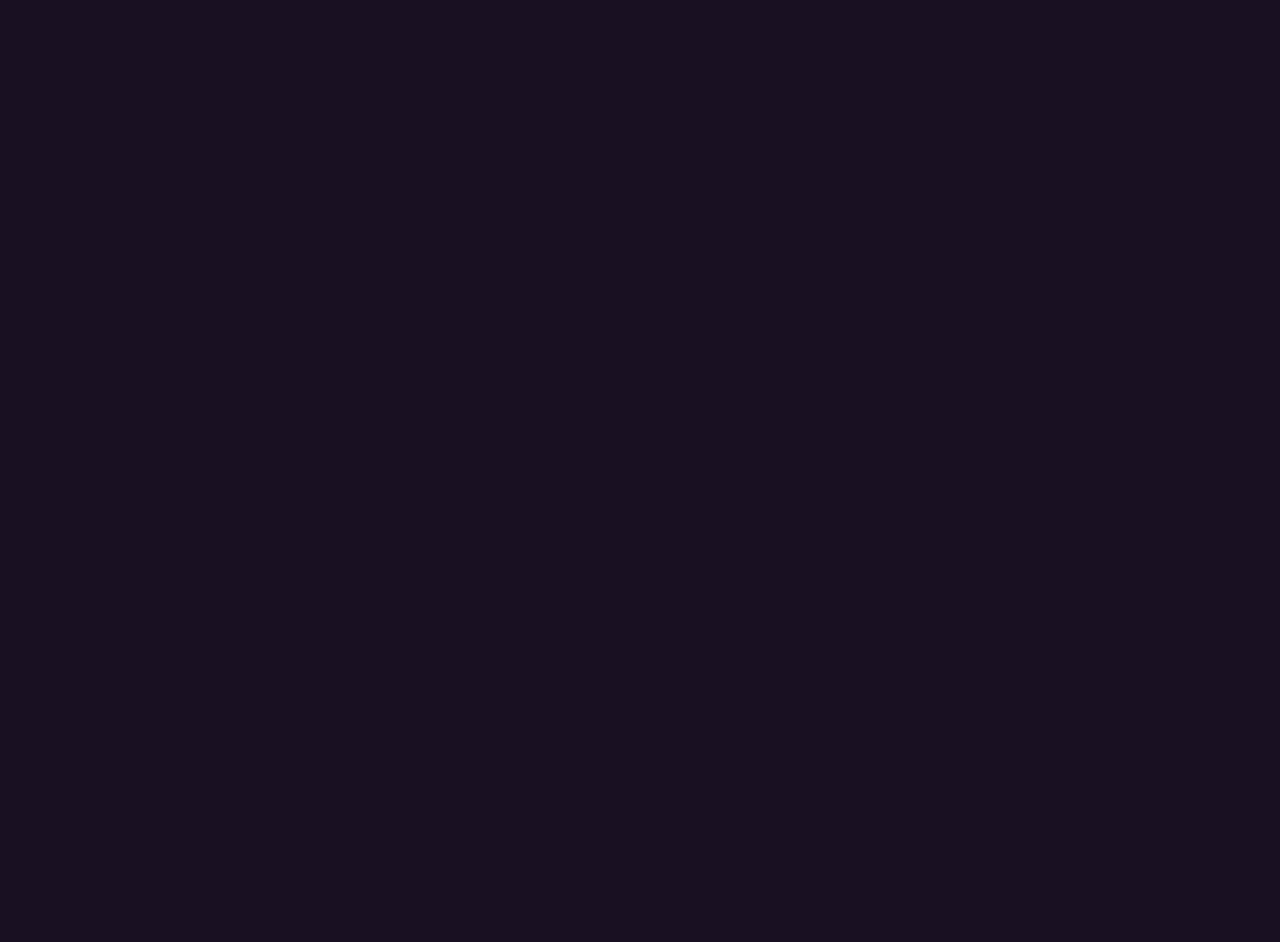
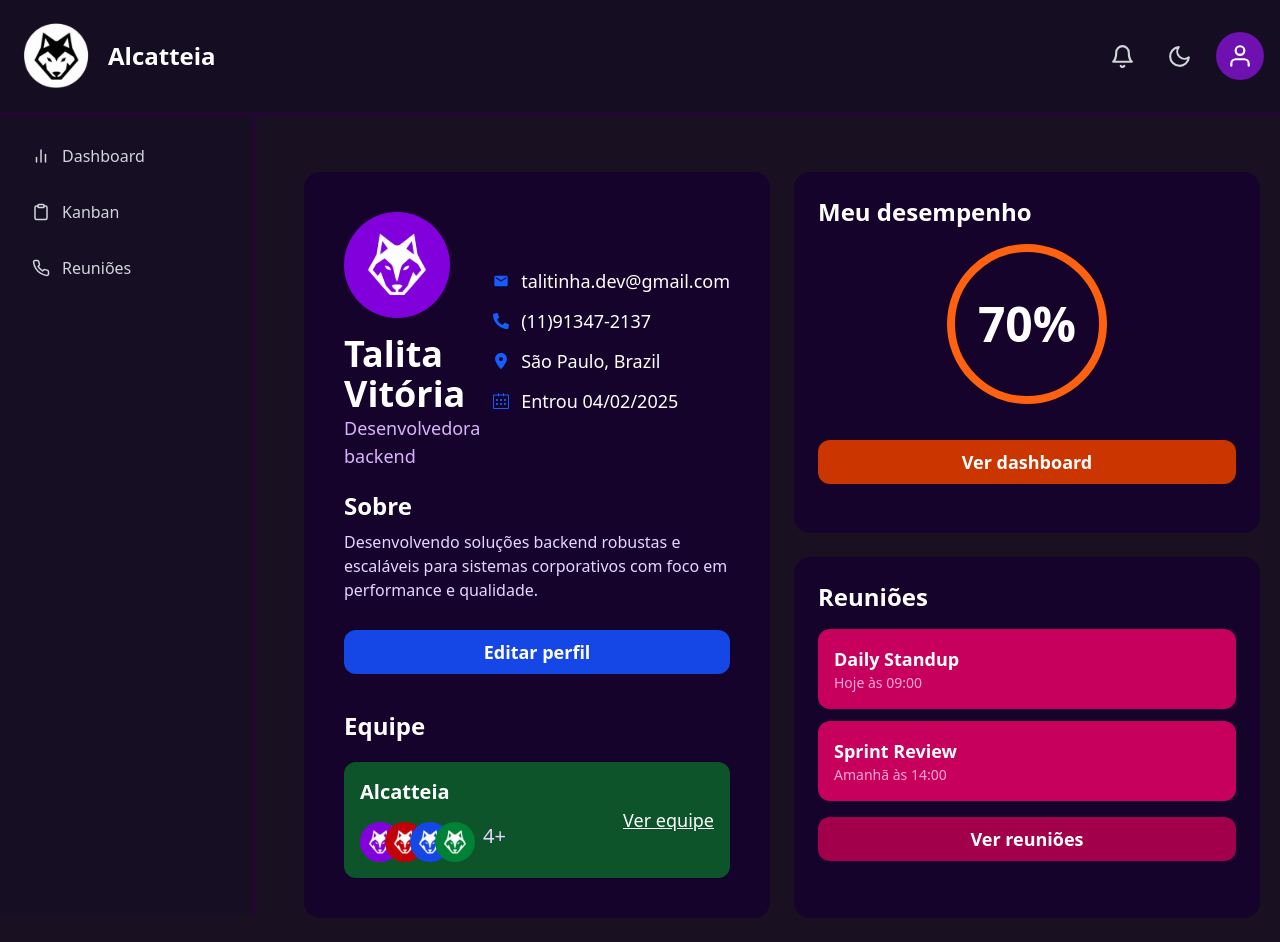
Before and after one commit to Alcatteia/alcatteia_front-end, a React (Vite) app: page /user-profile in a window 1280 px wide. Before the commit this address had no page. Before the commit the page ends 800 px from the top, so only its background shows below. Built offline with nearby package versions, Linux system fonts and the light colour scheme.

Commit message:
desenvolve componentes de perfil do usuário

```diff
--- a/src/App.jsx
+++ b/src/App.jsx
@@ -25,6 +25,8 @@ import MemberDashboard from "./pages/Dashboard/MemberDashboard";
 
 import Meetings from "./pages/Meetings/Meetings";
 import Calls from "./pages/Calls/Calls";
+
+import UserProfile from "./pages/UserProfile/UserProfile";
 
 
 
@@ -99,6 +101,17 @@ function App() {
                     />
 
 
+                    {/* Rota para página Perfil do Usuário */}
+                    <Route
+                        path="/user-profile"
+                        element={
+                            <LayoutWithSidebar>
+                                <UserProfile />
+                            </LayoutWithSidebar>
+                        }
+                    />
+
+
 
 
 
--- a/src/pages/Kanban/Kanban.jsx
+++ b/src/pages/Kanban/Kanban.jsx
@@ -44,10 +44,10 @@ export default function Kanban() {
             onReject={() => rejectParticipation(currentRequest.taskId, currentRequest.requester)}
           />
         )}
-        <div className="flex h-screen bg-[#160F23] text-white overflow-hidden">
+        <div className="flex h-screen text-white overflow-hidden">
           {/* <Sidebar /> */}
           <div className="flex-1 flex flex-col overflow-hidden">
-            <main className="flex-1 pl-4 sm:pl-6 md:pl-8 lg:pl-12 xl:px-16 xl:pr-5 pb-6  overflow-auto scrollbar-thin scrollbar-thumb-[#2D1B4F] scrollbar-track-transparent">
+            <main className="flex-1 pl-4 sm:pl-6 md:pl-8 lg:pl-12 xl:px-16 xl:pr-5 pb-6 overflow-auto scrollbar-thin scrollbar-thumb-[#2D1B4F] scrollbar-track-transparent">
               <CategoryPanel />
             </main>
           </div>
--- /dev/null
+++ b/src/pages/UserProfile/UserProfile.jsx
@@ -0,0 +1,119 @@
+import LogoPerfil from "../../assets/login/logo_login.svg";
+import { MdEmail } from "react-icons/md";
+import { FaPhoneAlt } from "react-icons/fa";
+import { FaLocationDot } from "react-icons/fa6";
+import { SlCalender } from "react-icons/sl";
+
+
+
+const UserProfile = () => {
+    return (
+        <section className="pl-4 sm:pl-6 md:pl-8 lg:pl-12 xl:px-16 xl:pr-5 pb-6 min-h-scree text-white grid grid-cols-1 lg:grid-cols-2 gap-6">
+            <div className="bg-[#16032C] rounded-2xl p-10 col-span-1 flex flex-col gap-4">
+                <div>
+                    <div className="flex items-center justify-between">
+                        <div className="flex flex-col">
+                            <div className="bg-purple-700 rounded-full w-max">
+                                <img src={LogoPerfil} alt="Logo Alcatteia" />
+                            </div>
+                            <h2 className="text-xl lg:text-2xl xl:text-4xl font-bold mt-4">Talita Vitória</h2>
+                            <p className="text-sm lg:text-base xl:text-lg text-purple-300">Desenvolvedora backend</p>
+                        </div>
+                        <div className="space-y-3">
+                            <div className="flex items-center gap-3 text-white">
+                                <MdEmail size={16} className="text-blue-600" />
+                                <span className="lg:text-lg">talitinha.dev@gmail.com</span>
+                            </div>
+                            <div className="flex items-center gap-3 text-white">
+                                <FaPhoneAlt size={16} className="text-blue-600" />
+                                <span className="lg:text-lg">(11)91347-2137</span>
+                            </div>
+                            <div className="flex items-center gap-3 text-white">
+                                <FaLocationDot size={16} className="text-blue-600" />
+                                <span className="lg:text-lg">São Paulo, Brazil</span>
+                            </div>
+                            <div className="flex items-center gap-3 text-white">
+                                <SlCalender size={16} className="text-blue-600" />
+                                <span className="lg:text-lg">Entrou 04/02/2025</span>
+                            </div>
+                        </div>
+                    </div>
+
+                    {/* Sobre */}
+                    <div className="mt-5">
+                        <h3 className="font-bold text-lg lg:text-xl xl:text-2xl mb-1">Sobre</h3>
+                        <p className="mt-2 text-sm lg:text-base text-purple-200">
+                            Desenvolvendo soluções backend robustas e escaláveis para sistemas corporativos com foco em performance e qualidade.
+                        </p>
+                    </div>
+
+                    <button className="bg-blue-700 font-semibold hover:bg-blue-600 transition rounded-xl py-2 w-full mt-7 text-sm lg:text-lg">
+                        Editar perfil
+                    </button>
+                </div>
+
+
+                {/* Equipe */}
+                <div className="mt-5">
+                    <h3 className="font-bold text-lg lg:text-xl xl:text-2xl mb-1">Equipe</h3>
+                    <div className="bg-green-900 mt-5 rounded-xl p-4 flex items-center justify-between">
+                        <div>
+                            <p className="font-semibold text-base lg:text-lg xl:text-xl">Alcatteia</p>
+                            <div className="flex mt-4">
+                                <div className="bg-purple-700 mr-[-15px] h-10 w-10 rounded-full">
+                                    <img src={LogoPerfil} alt="Logo Alcatteia" className="w-full h-full" />
+                                </div>
+                                <div className="bg-red-700 h-10 w-10 mr-[-15px] rounded-full">
+                                    <img src={LogoPerfil} alt="Logo Alcatteia" className="w-full h-full" />
+                                </div>
+                                <div className="bg-blue-700 h-10 w-10 mr-[-15px] rounded-full">
+                                    <img src={LogoPerfil} alt="Logo Alcatteia" className="w-full h-full" />
+                                </div>
+                                <div className="bg-green-700 h-10 w-10 rounded-full">
+                                    <img src={LogoPerfil} alt="Logo Alcatteia" className="w-full h-full" />
+                                </div>
+                                <span className="text-sm lg:text-lg xl:text-xl text-purple-200 ml-2">4+</span>
+                            </div>
+                        </div>
+                        <button className="text-sm lg:text-lg underline">Ver equipe</button>
+                    </div>
+                </div>
+            </div>
+
+            <div className="flex flex-col">
+                {/* Desempenho */}
+                <div className="bg-[#16032C] rounded-2xl p-6 flex-1/2 col-span-1">
+                    <h3 className="font-bold text-lg lg:text-xl xl:text-2xl mb-4">Meu desempenho</h3>
+                    <div className="flex justify-center mb-4">
+                        <div className="relative w-24 h-24 lg:w-28 lg:h-28 xl:w-40 xl:h-40 border-8 rounded-full border-[#FE6211]">
+                            <div className="absolute top-0 left-0 w-full h-full flex items-center justify-center text-2xl lg:text-3xl xl:text-5xl font-bold">70%</div>
+                        </div>
+                    </div>
+                    <button className="bg-orange-700 hover:bg-orange-600 transition rounded-xl mt-5 font-semibold py-2 w-full text-sm lg:text-lg">Ver dashboard</button>
+                </div>
+
+                {/* Reuniões */}
+                <div className="bg-[#16032C] mt-6 rounded-2xl flex-1/2 p-6 col-span-1">
+                    <h3 className="font-bold text-lg lg:text-xl xl:text-2xl mb-4">Reuniões</h3>
+                    <div className="space-y-3">
+                        <div className="bg-pink-700 rounded-xl p-4 flex justify-between items-center">
+                            <div>
+                                <p className="font-semibold text-base lg:text-lg">Daily Standup</p>
+                                <p className="text-xs lg:text-sm text-pink-300">Hoje às 09:00</p>
+                            </div>
+                        </div>
+                        <div className="bg-pink-700 rounded-xl p-4 flex justify-between items-center">
+                            <div>
+                                <p className="font-semibold text-base lg:text-lg">Sprint Review</p>
+                                <p className="text-xs lg:text-sm text-pink-300">Amanhã às 14:00</p>
+                            </div>
+                        </div>
+                    </div>
+                    <button className="mt-4 bg-pink-800 hover:bg-pink-700 transition font-semibold rounded-xl py-2 w-full text-sm lg:text-lg">Ver reuniões</button>
+                </div>
+            </div>
+        </section>
+    )
+}
+
+export default UserProfile;
```
Also changed, not shown: 1 other file (tests, documents, lock files or other folders).
